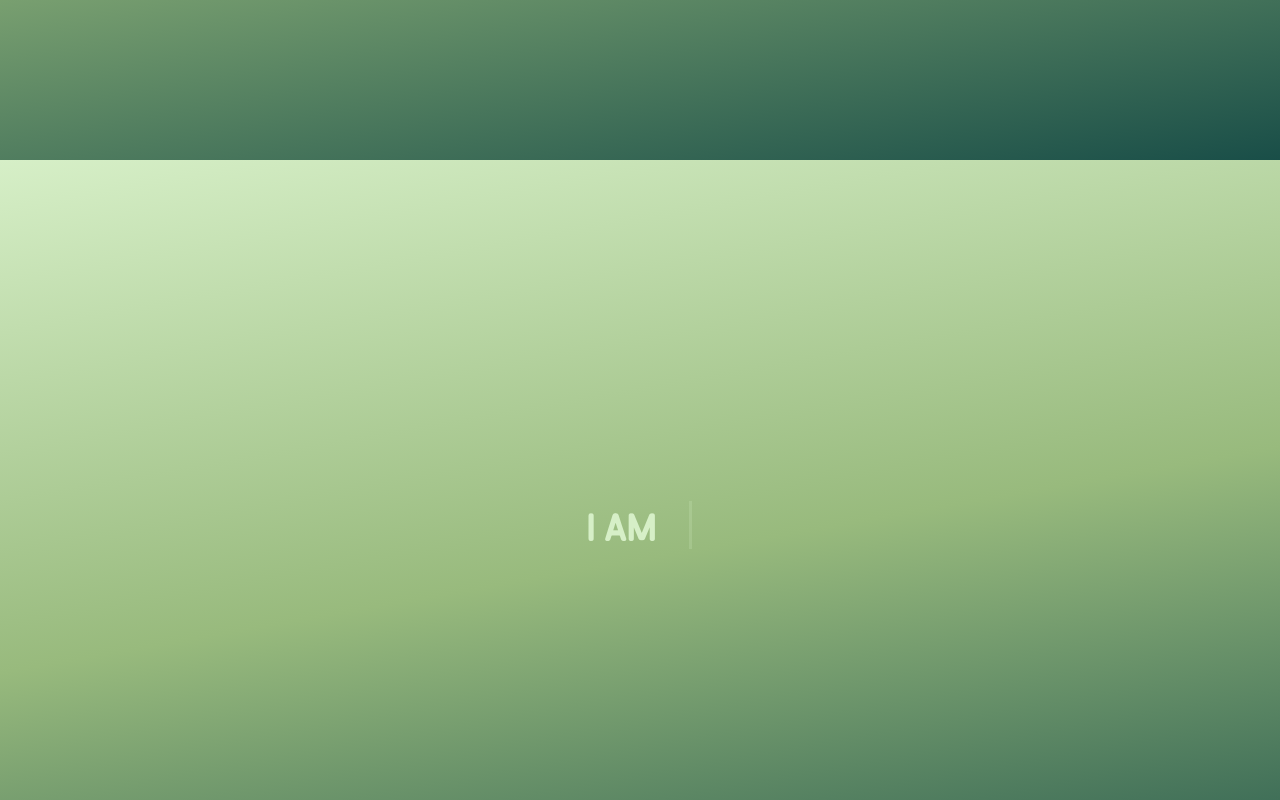
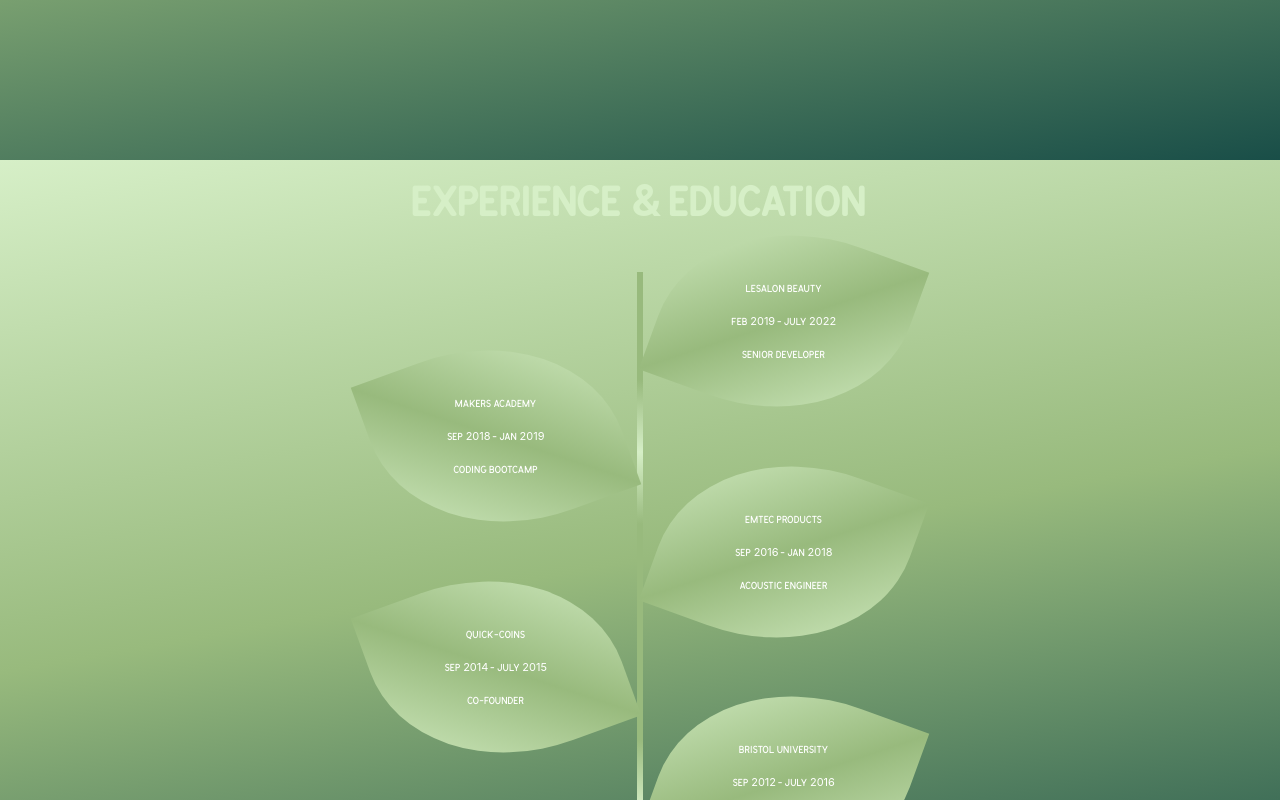
Before and after one commit to runticle/next-website, a Next.js app: page / in a window 1280 px wide. Shown: the part 1440-2240 px from the top of the page. Built offline with nearby package versions, Linux system fonts and the light colour scheme.

Commit message:
Hiding strengths from homepage lol it's a bit self indulgent

```diff
--- a/src/pages/index.js
+++ b/src/pages/index.js
@@ -20,7 +20,9 @@ export default function Home() {
       </Head>
       <AboutMe />
       <Skills />
-      <Strengths />
+
+      {/* TODO make it less lame? */}
+      {/* <Strengths /> */}
 
       <Heading>
         <h1>
```
